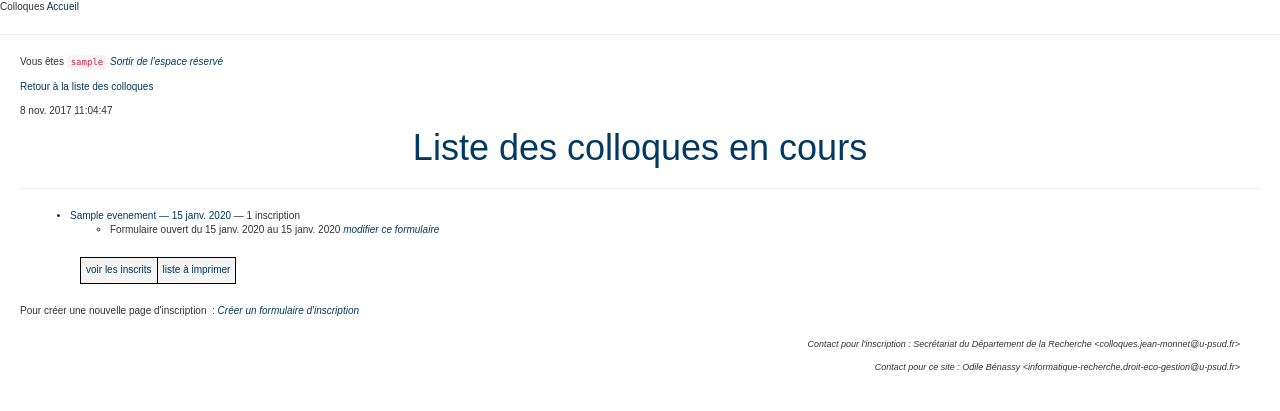
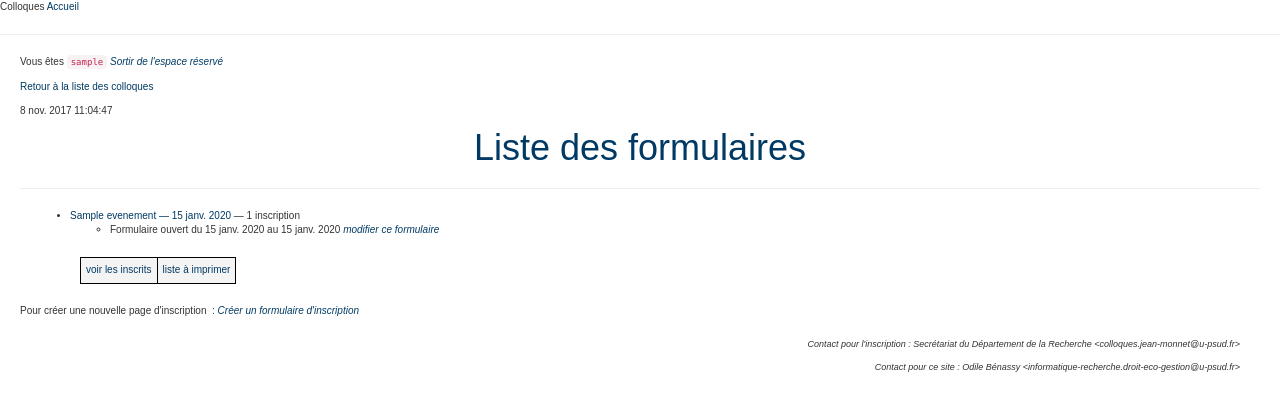
Before and after one commit to UPsudJM/SoCo, a Flask app: page /suivi in a window 1280 px wide. Shown: the top 411 px of the page. Run offline with Flask 2, Linux system fonts and the light colour scheme; a user stored in the database is signed in; tables that the repository leaves empty hold one stand-in row (values such as "Sample post"); parts of the project's set-up code (start-up, migrations or seed data) failed here and were passed over; some libraries are stand-ins or nearby versions.

Commit message:
Dépersonnalisation du système (pas seulement des colloques).

```diff
--- a/config.py
+++ b/config.py
@@ -50,7 +50,7 @@ LOGO_DEFAULT='Logo-JEAN-MONNET_UPSaclay-BLEU-carre.png'
 URL_DEFAULT='http://www.jm.u-psud.fr'
 INSTITUTION_PPALE="Université Paris Sud - Faculté Jean Monnet"
 SALLE_PPALE="Salle G.Vedel, Faculté Jean Monnet"
-EMAIL_COLLOQUES="Secrétariat du Département de la Recherche <colloques.jean-monnet@u-psud.fr>"
+EMAIL_ORGA="Secrétariat du Département de la Recherche <colloques.jean-monnet@u-psud.fr>"
 EMAIL_SITE="Odile Bénassy <informatique-recherche.droit-eco-gestion@u-psud.fr>"
 SIGNATURE_EMAILS="Service de la recherche\nFaculté Jean Monnet\nUniversité Paris Sud"
 NOM_INTERFACE_ADMIN="Colloques Jean Monnet"
--- a/soco/templates/flform.html
+++ b/soco/templates/flform.html
@@ -79,7 +79,7 @@
 
 <div class="footnotes">
 <!-- p><span class="mandatory">*</span> Champ obligatoire</p -->
-<p>Contact pour l'inscription&nbsp;: {{ email_colloques }}</p>
+<p>Contact pour l'inscription&nbsp;: {{ email_orga }}</p>
 <p>Contact pour ce site&nbsp;: {{ email_site }}</p>
 </div>
 
--- a/soco/templates/new.html
+++ b/soco/templates/new.html
@@ -74,7 +74,7 @@
 
 <div class="footnotes">
 <p><span class="mandatory">*</span> Champ obligatoire</p>
-<p>Contact pour l'inscription&nbsp;: {{ email_colloques }}</p>
+<p>Contact pour l'inscription&nbsp;: {{ email_orga }}</p>
 <p>Contact pour ce site&nbsp;: {{ email_site }}</p>
 </div>
 
--- a/soco/templates/suivi.html
+++ b/soco/templates/suivi.html
@@ -48,7 +48,7 @@
 </section -->
 
 <div class="footnotes">
-<p>Contact pour l'inscription&nbsp;: {{ email_colloques }}</p>
+<p>Contact pour l'inscription&nbsp;: {{ email_orga }}</p>
 <p>Contact pour ce site&nbsp;: {{ email_site }}</p>
 </div>
 
--- a/soco/templates/suivi_index.html
+++ b/soco/templates/suivi_index.html
@@ -15,7 +15,7 @@
 <section ng-controller="suiviCtrl">
 <p>[[ auj | date : 'medium' ]]</p>
 
-<h1>Liste des colloques en cours</h1>
+<h1>Liste des formulaires</h1>
 
 <hr/>
 <ul class="index_colloques">
@@ -39,7 +39,7 @@
 
 
 <div class="footnotes">
-<p>Contact pour l'inscription&nbsp;: {{ email_colloques }}</p>
+<p>Contact pour l'inscription&nbsp;: {{ email_orga }}</p>
 <p>Contact pour ce site&nbsp;: {{ email_site }}</p>
 </div>
 
--- a/soco/views.py
+++ b/soco/views.py
@@ -61,7 +61,7 @@ def get_current_user_role():
 def parametres_institution():
     return dict(nom_institution = app.config["INSTITUTION_PPALE"],
                 salle_par_default = app.config["SALLE_PPALE"],
-                email_colloques = app.config['EMAIL_COLLOQUES'],
+                email_orga = app.config['EMAIL_ORGA'],
                 email_site = app.config['EMAIL_SITE'],
                 signature_emails = app.config['SIGNATURE_EMAILS'])
 
@@ -104,6 +104,7 @@ def logout():
     return redirect(url_for('index'))
 
 @app.route('/colloque/<int:flform>', methods=['GET', 'POST'])
+@app.route('/event/<int:flform>', methods=['GET', 'POST'])
 def soco(flform):
     formulaire = Formulaire.query.filter_by(id=flform).first()
     if not formulaire:
@@ -306,7 +307,7 @@ def suivi(evt, action=None):
         response = make_response(csv_latin1)
         #response.headers["Content-Type"] = "application/csv; charset=iso-8859-15"
         response.headers["Content-Type"] = "application/csv; charset=utf-8"
-        response.headers["Content-Disposition"] = "attachment; filename=inscrits-colloque-%d-%s.csv" % (
+        response.headers["Content-Disposition"] = "attachment; filename=inscrits-evt-%d-%s.csv" % (
             evt, datetime.datetime.strftime(datetime.datetime.now(), "%Y%m%d%H%M"))
         return response
     if action == "mails":
@@ -321,7 +322,7 @@ def suivi(evt, action=None):
         if type(resultat) != type(""):
             flash(str(resultat))
             return render_template('500.html')
-        return send_file(resultat, as_attachment=True, attachment_filename="presents-colloque-%d-%s.pdf" % (
+        return send_file(resultat, as_attachment=True, attachment_filename="presents-evt-%d-%s.pdf" % (
             evt, datetime.datetime.strftime(datetime.datetime.now(), "%Y%m%d%H%M")))
     if action == "emargement":
         texcode = texenv.get_template('liste_emargement.tex').render(evenement=evenement, inscrits=inscrits)
@@ -329,7 +330,7 @@ def suivi(evt, action=None):
         if type(resultat) != type(""):
             flash(str(resultat))
             return render_template('500.html')
-        response = make_response(send_file(resultat, as_attachment=True, attachment_filename="emargement-colloque-%d-%s.pdf" % (
+        response = make_response(send_file(resultat, as_attachment=True, attachment_filename="emargement-evt-%d-%s.pdf" % (
             evt, datetime.datetime.strftime(datetime.datetime.now(), "%Y%m%d%H%M")), mimetype="application/pdf"))
         response.headers['Content-Type'] = 'application/pdf'
         return response
@@ -365,7 +366,7 @@ def suivi(evt, action=None):
             print("erreur de lecture du PDF %s" % resultat)
             flash("erreur de lecture du PDF")
             return render_template('500.html')
-        response = make_response(send_file(resultat, as_attachment=True, attachment_filename="etiquettes-colloque-%d-%s.pdf" % (
+        response = make_response(send_file(resultat, as_attachment=True, attachment_filename="etiquettes-evt-%d-%s.pdf" % (
             evt, datetime.datetime.strftime(datetime.datetime.now(), "%Y%m%d%H%M")), mimetype="application/pdf"))
         response.headers['Content-Type'] = 'application/pdf'
         return response
```
